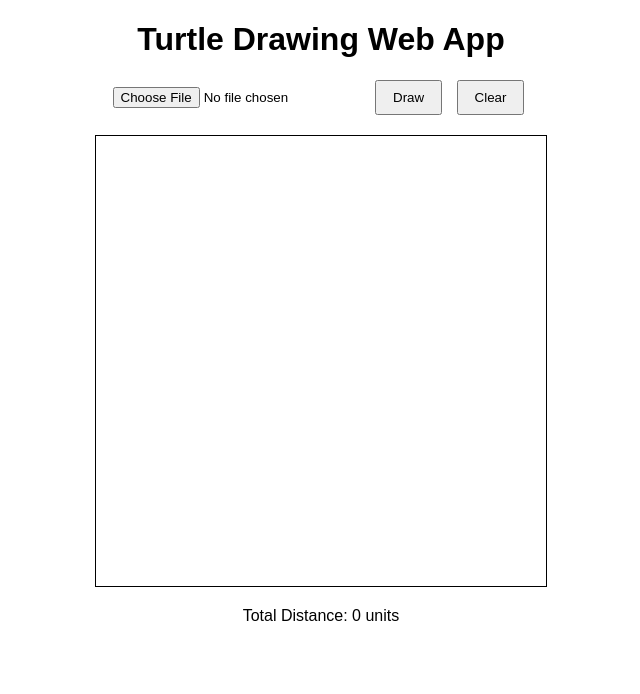
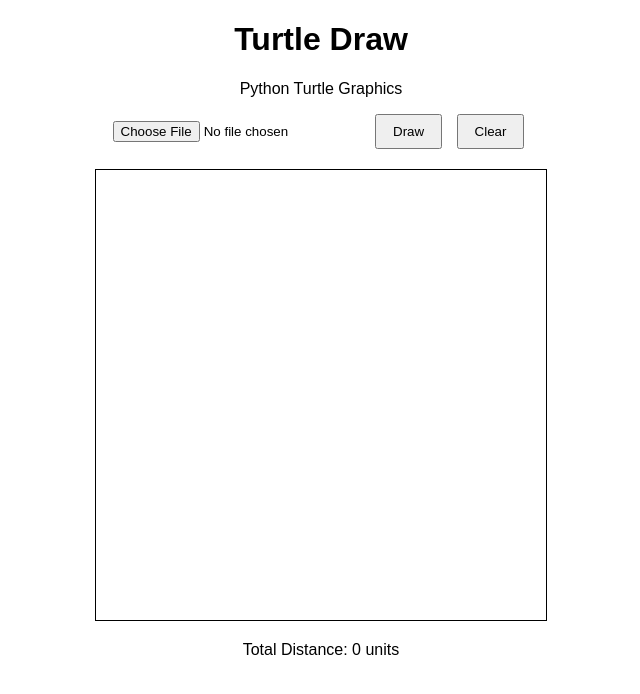
Before and after one commit to diddygang5982/TurtleDraw, a plain HTML site: page index.html in a window 1280 px wide. Shown: the whole page, without its empty margins (319-959 px from the left). Drawn offline with Linux system fonts and the light colour scheme.

Commit message:
index.html

```diff
--- a/index.html
+++ b/index.html
@@ -3,11 +3,14 @@
 <head>
     <meta charset="UTF-8">
     <meta name="viewport" content="width=device-width, initial-scale=1.0">
-    <title>Turtle Drawing Web App</title>
+    <title>Turtle Draw Web App</title>
     <link rel="stylesheet" href="styles.css">
 </head>
 <body>
-    <h1>Turtle Drawing Web App</h1>
+    <div class="header">
+        <h1>Turtle Draw</h1>
+        <p class="subtitle">Python Turtle Graphics</p> <!-- Added subtitle -->
+    </div>
 
     <div class="controls">
         <input type="file" id="fileInput" accept=".txt">
```
